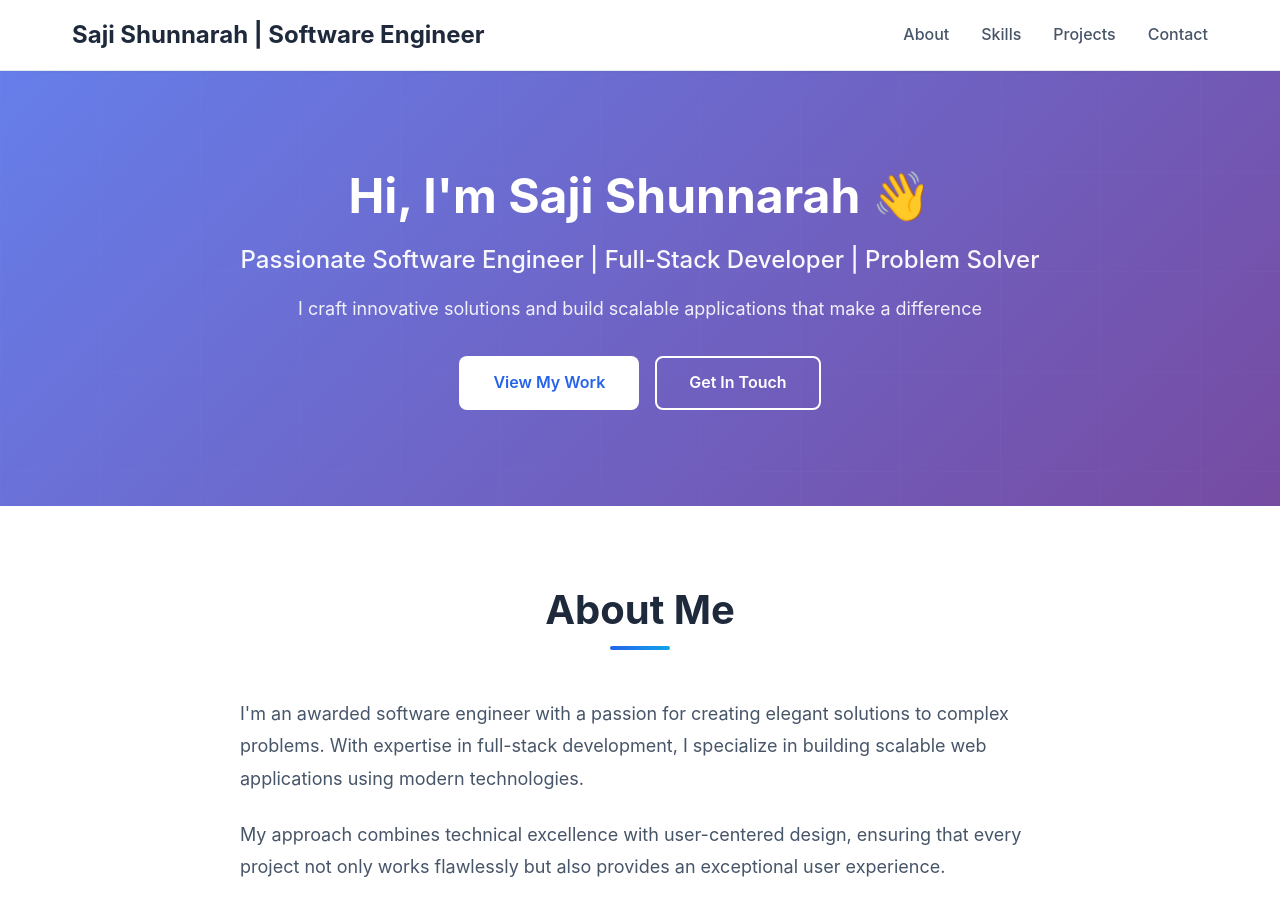
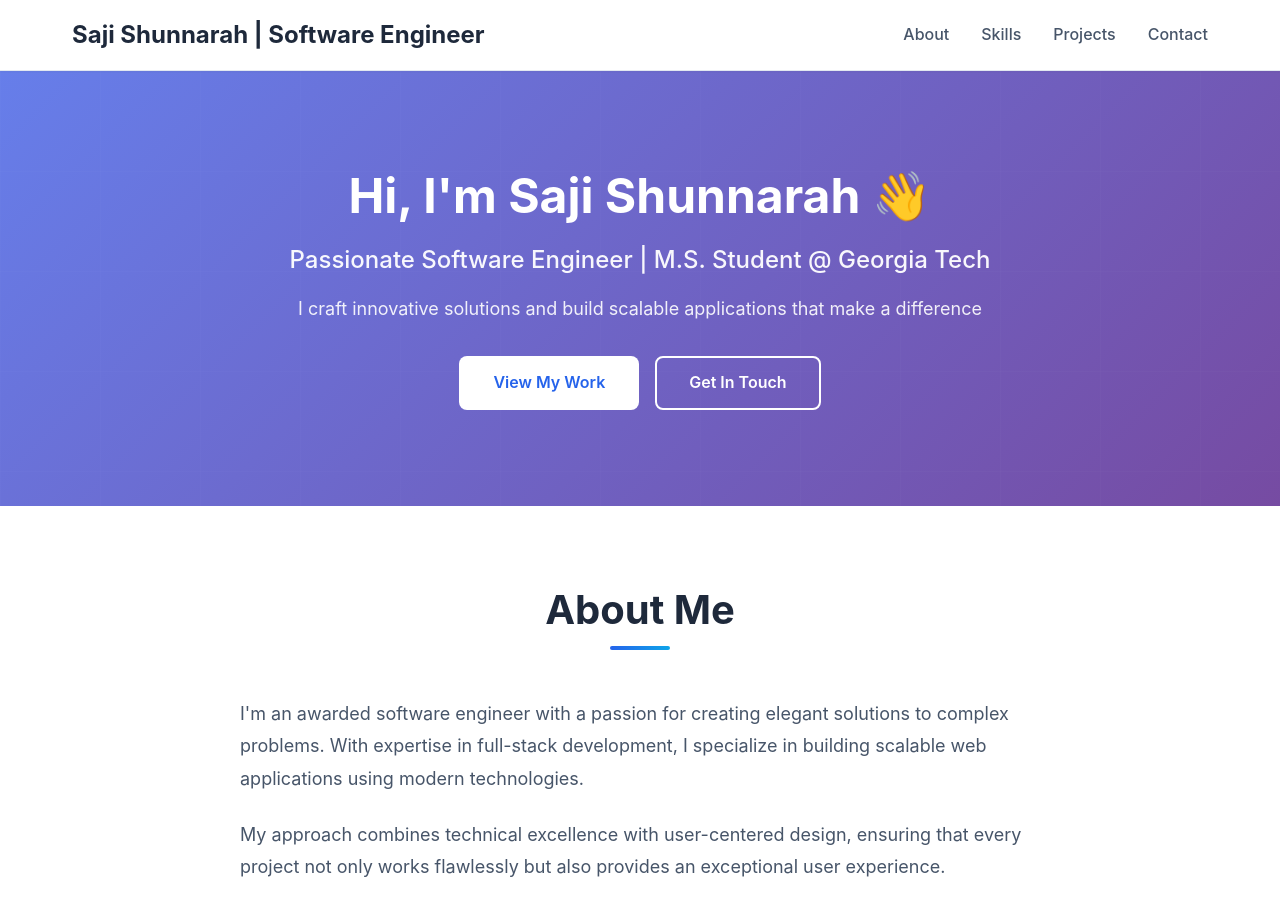
Before and after one commit to rtseuztz/rtseuztz.github.io, a Jekyll site: the page built from index.markdown, in a window 1280 px wide and 900 px high. Built offline with Jekyll 4.4.1, drawn with Linux system fonts in a browser that asks for light colours.

Commit message:
another update

```diff
--- a/index.markdown
+++ b/index.markdown
@@ -5,7 +5,7 @@ layout: default
 <div class="hero-section">
   <div class="hero-content">
     <h1 class="hero-title">Hi, I'm Saji Shunnarah 👋</h1>
-    <p class="hero-subtitle">Passionate Software Engineer | Full-Stack Developer | Problem Solver</p>
+    <p class="hero-subtitle">Passionate Software Engineer | M.S. Student @ Georgia Tech</p>
     <p class="hero-description">I craft innovative solutions and build scalable applications that make a difference</p>
     <div class="hero-cta">
       <a href="#projects" class="btn btn-primary">View My Work</a>
```
